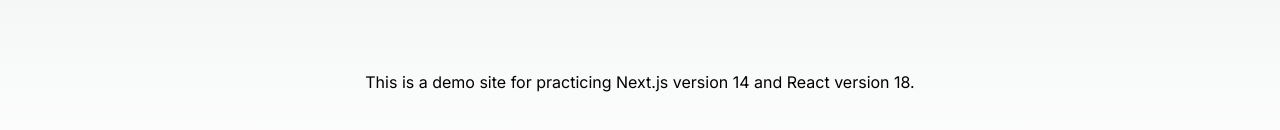
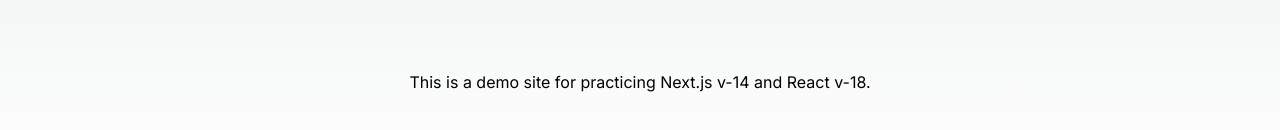
Before and after one commit to inoshun/next-14-practice, a Next.js app: page / in a window 1280 px wide. Shown: the part 610-740 px from the top of the page. Built offline with nearby package versions, Linux system fonts and the light colour scheme.

Commit message:
Fix top page description

```diff
--- a/app/page.tsx
+++ b/app/page.tsx
@@ -2,7 +2,7 @@
   return (
     <main className='flex min-h-screen flex-col items-center justify-between p-24'>
       <h1>Next version 14 Practice App</h1>
-      <p>This is a demo site for practicing Next.js version 14 and React version 18.</p>
+      <p>This is a demo site for practicing Next.js v-14 and React v-18.</p>
     </main>
   )
 }
```
